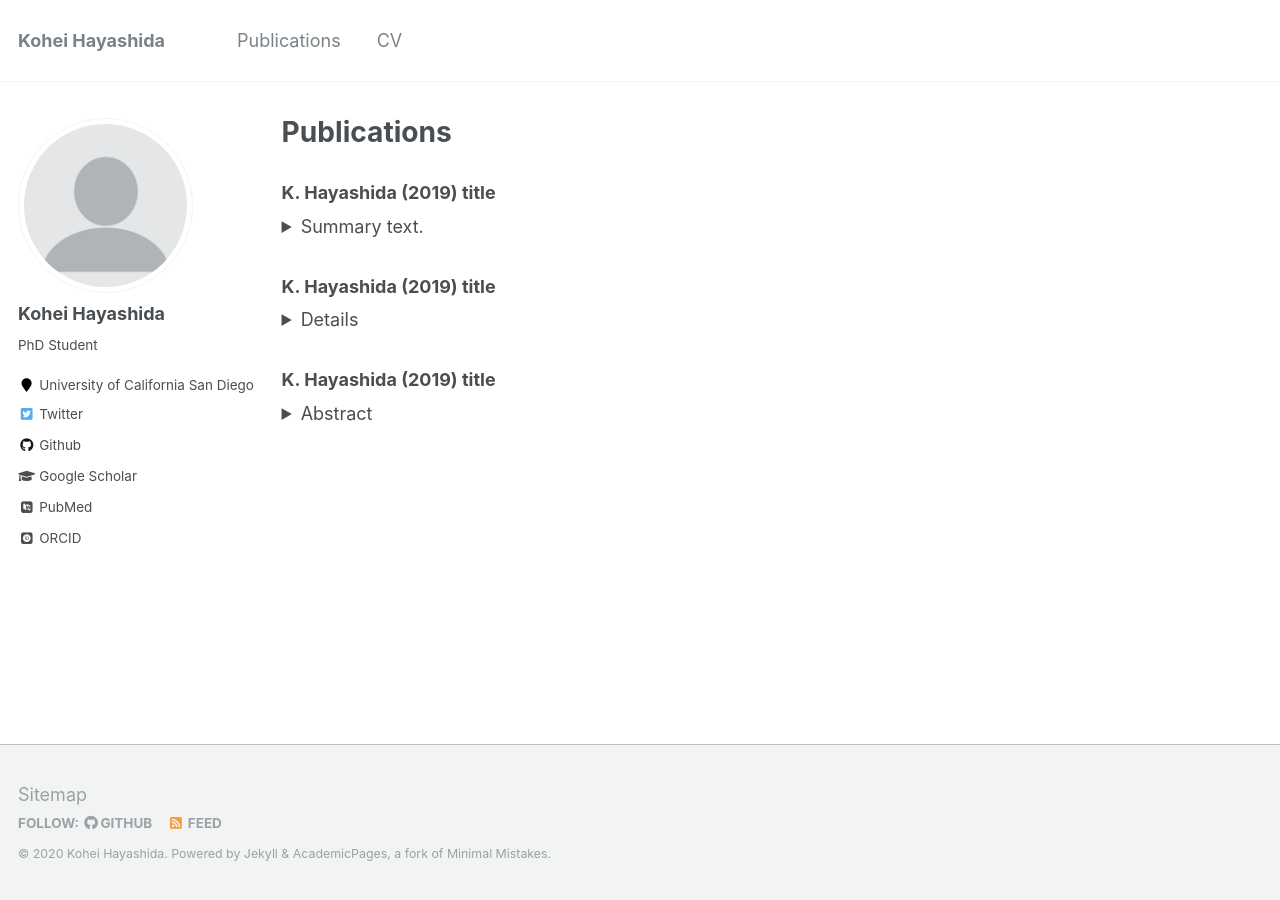
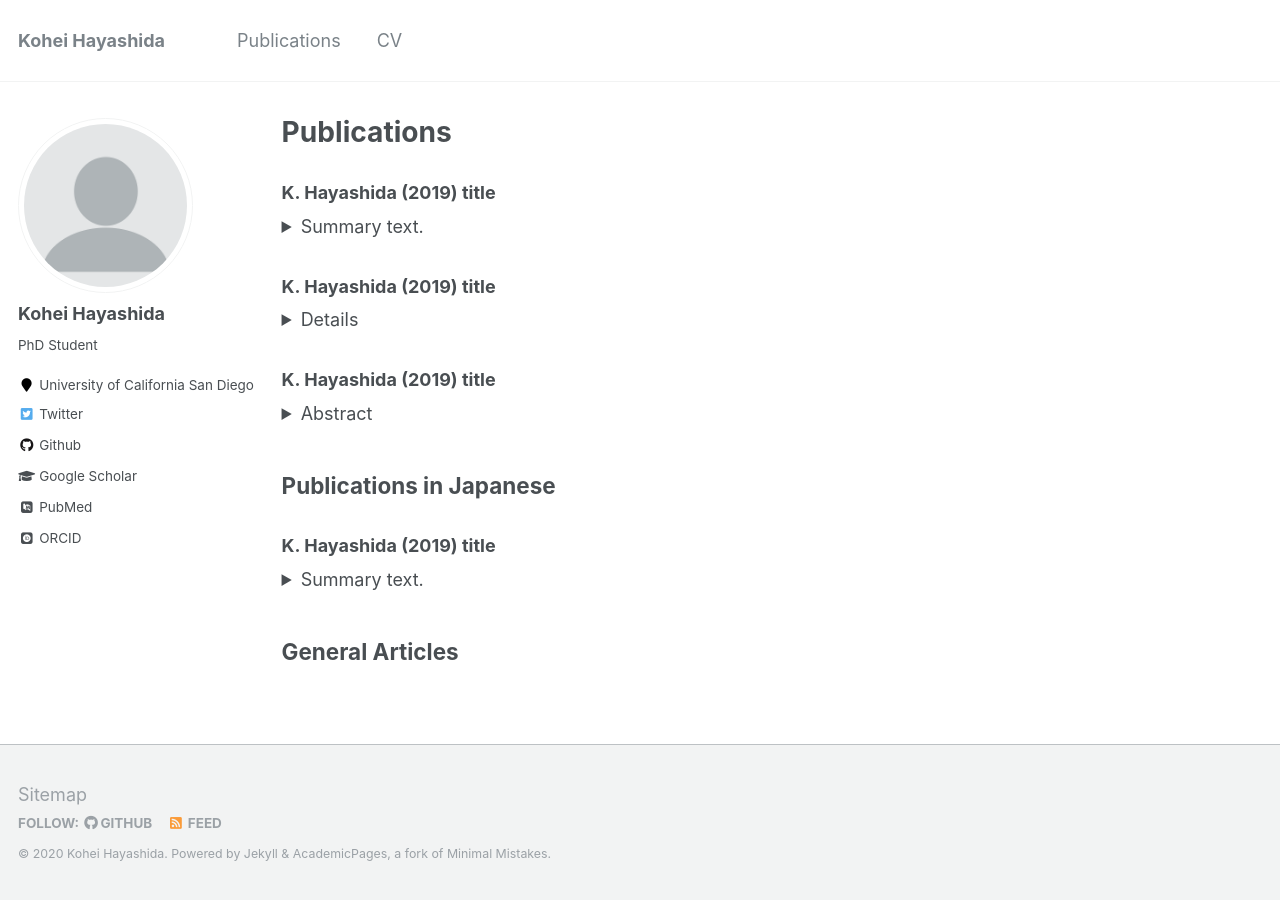
Before and after one commit to doralindaaaa/doralindaaaa.github.io, a Jekyll site: the page built from _pages/publications.md, in a window 1280 px wide. Built offline with Jekyll 4.4.1, drawn with Linux system fonts in a browser that asks for light colours; some web fonts are replaced.

Commit message:
added Japanese pubs section

```diff
--- a/_pages/publications.md
+++ b/_pages/publications.md
@@ -34,3 +34,17 @@ author_profile: true
   {% include archive-single.html %}
 {% endfor %}
  -->
+
+
+
+
+## Publications in Japanese
+
+### K. Hayashida (2019) title
+<details>
+<summary>Summary text.</summary>
+<code style="white-space:nowrap;">Hello World, how is it going?</code>
+</details>
+
+
+## General Articles
```
